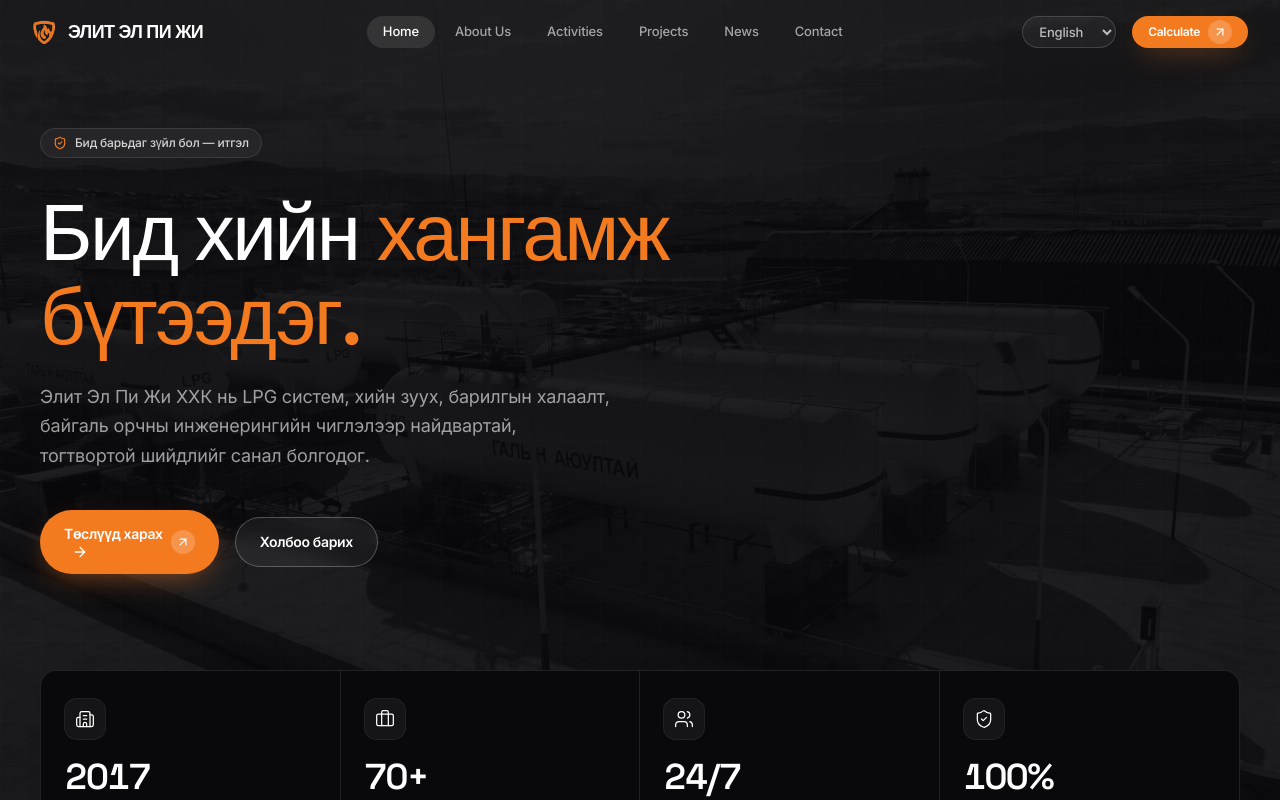
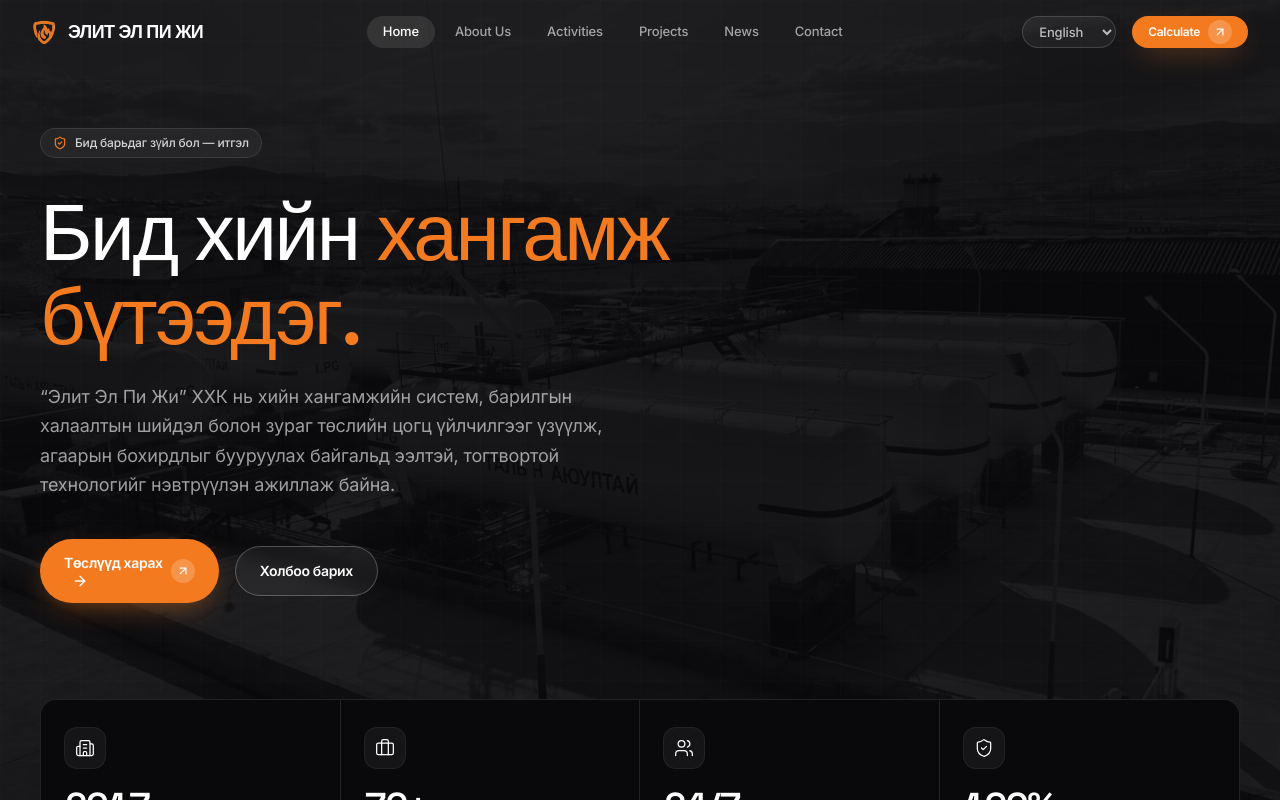
Before and after one commit to anubest/elit_lats, a Next.js app in the folder elite-lpg/: page /en in a window 1280 px wide. Shown: the top 800 px of the page. Built offline with nearby package versions, Linux system fonts and the light colour scheme.

Commit message:
Update hero description copy

```diff
--- a/elite-lpg/src/components/home/Hero.tsx
+++ b/elite-lpg/src/components/home/Hero.tsx
@@ -6,7 +6,6 @@ import { motion, useScroll, useTransform } from "framer-motion";
 import { ShieldCheck, ArrowRight } from "lucide-react";
 import { Container } from "@/components/ui/Container";
 import { Button } from "@/components/ui/Button";
-import { company } from "@/lib/content";
 import { StatsBar } from "@/components/home/StatsBar";
 
 export function Hero() {
@@ -68,9 +67,10 @@ export function Hero() {
             transition={{ duration: 0.6, delay: 0.2, ease: "easeOut" }}
             className="mt-6 max-w-xl text-base leading-relaxed text-white/60 sm:text-lg"
           >
-            {company.name} нь LPG систем, хийн зуух, барилгын халаалт, байгаль
-            орчны инженерингийн чиглэлээр найдвартай, тогтвортой шийдлийг санал
-            болгодог.
+            &ldquo;Элит Эл Пи Жи&rdquo; ХХК нь хийн хангамжийн систем, барилгын
+            халаалтын шийдэл болон зураг төслийн цогц үйлчилгээг үзүүлж,
+            агаарын бохирдлыг бууруулах байгальд ээлтэй, тогтвортой
+            технологийг нэвтрүүлэн ажиллаж байна.
           </motion.p>
 
           {/* CTAs */}
```
